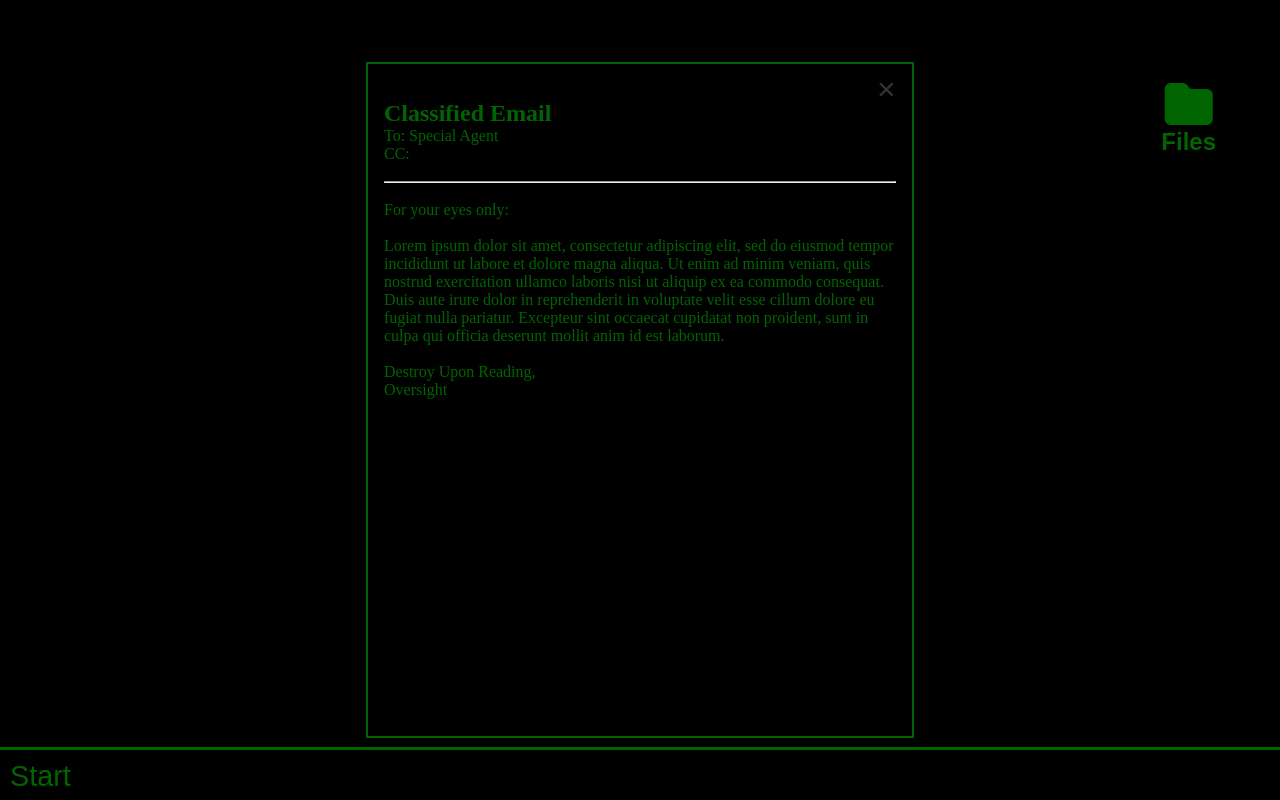
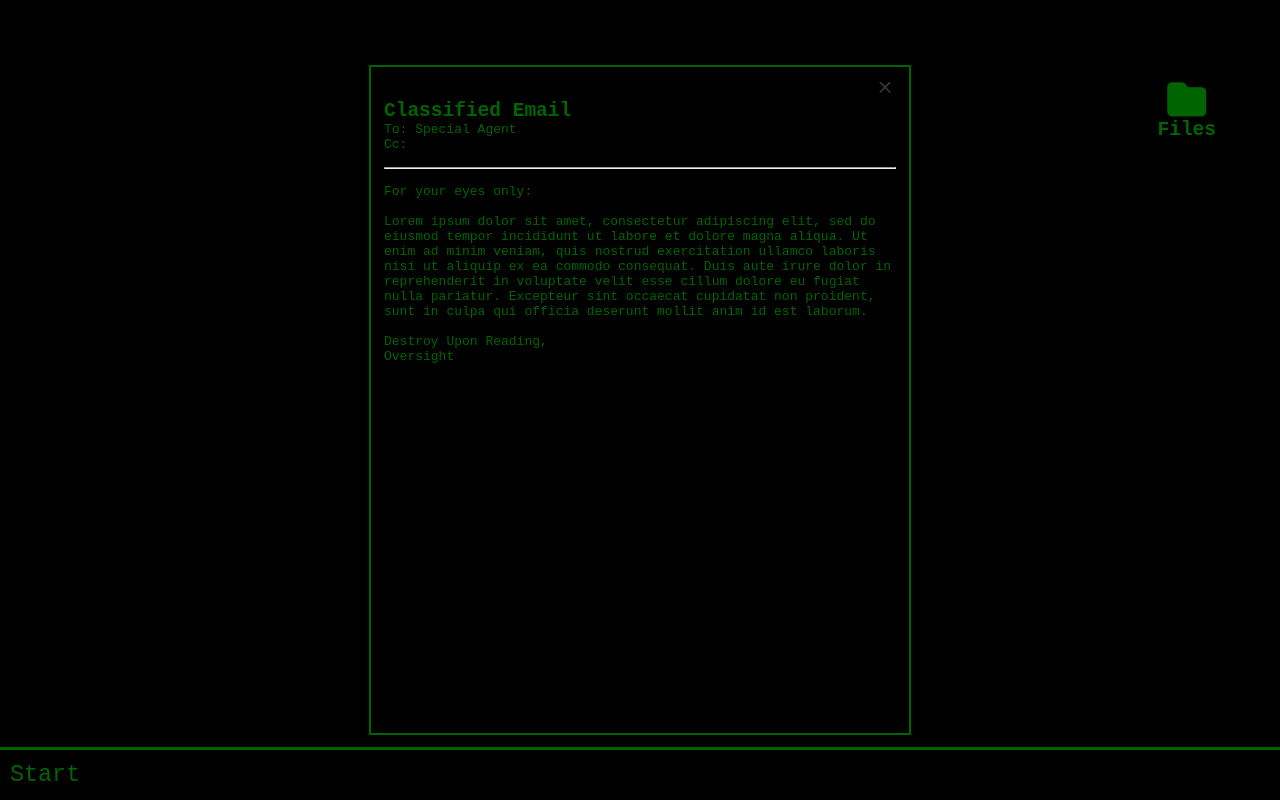
Before and after one commit to dcrawford027/SophieChristmasProj, a plain HTML site: page index.html in a window 1280 px wide. Both pictures are taken after a click on the button "Files". Drawn offline with Linux system fonts and the light colour scheme.

Commit message:
changed font and corrected Cc in email

```diff
--- a/index.html
+++ b/index.html
@@ -5,10 +5,7 @@
     <meta http-equiv="X-UA-Compatible" content="IE=edge" />
     <meta name="viewport" content="width=device-width, initial-scale=1.0" />
     <link rel="stylesheet" href="styles/style.css" />
-    <script
-      src="https://kit.fontawesome.com/0cf361407f.js"
-      crossorigin="anonymous"
-    ></script>
+    <script src="https://kit.fontawesome.com/0cf361407f.js" crossorigin="anonymous"></script>
     <title>Desktop</title>
   </head>
 
@@ -66,7 +63,7 @@
         </div>
         <h2>Classified Email</h2>
         <p>To: Special Agent</p>
-        <p>CC: </p>
+        <p>Cc: </p>
         <br>
         <hr>
         <br>
--- a/styles/style.css
+++ b/styles/style.css
@@ -1,6 +1,7 @@
 * {
   margin: 0;
   padding: 0;
+  font-family: monospace;
 }
 
 body {
```
